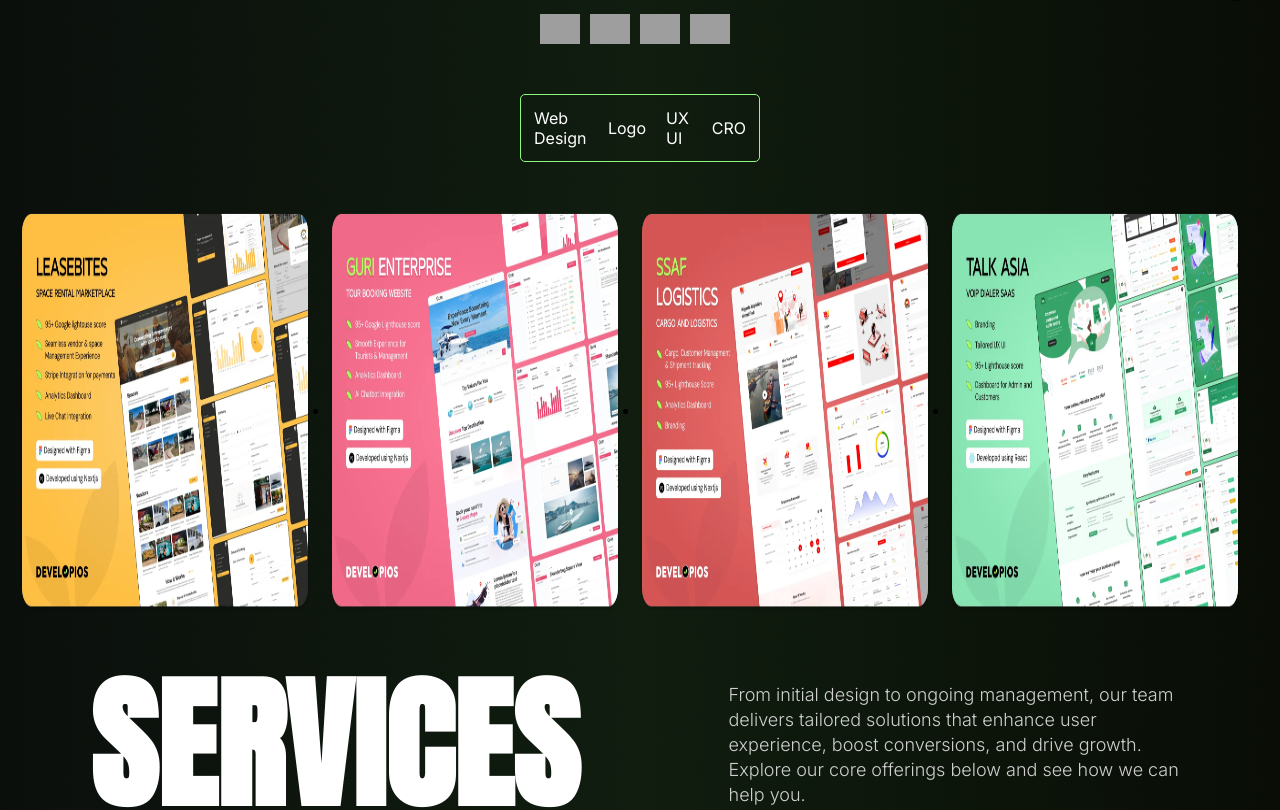
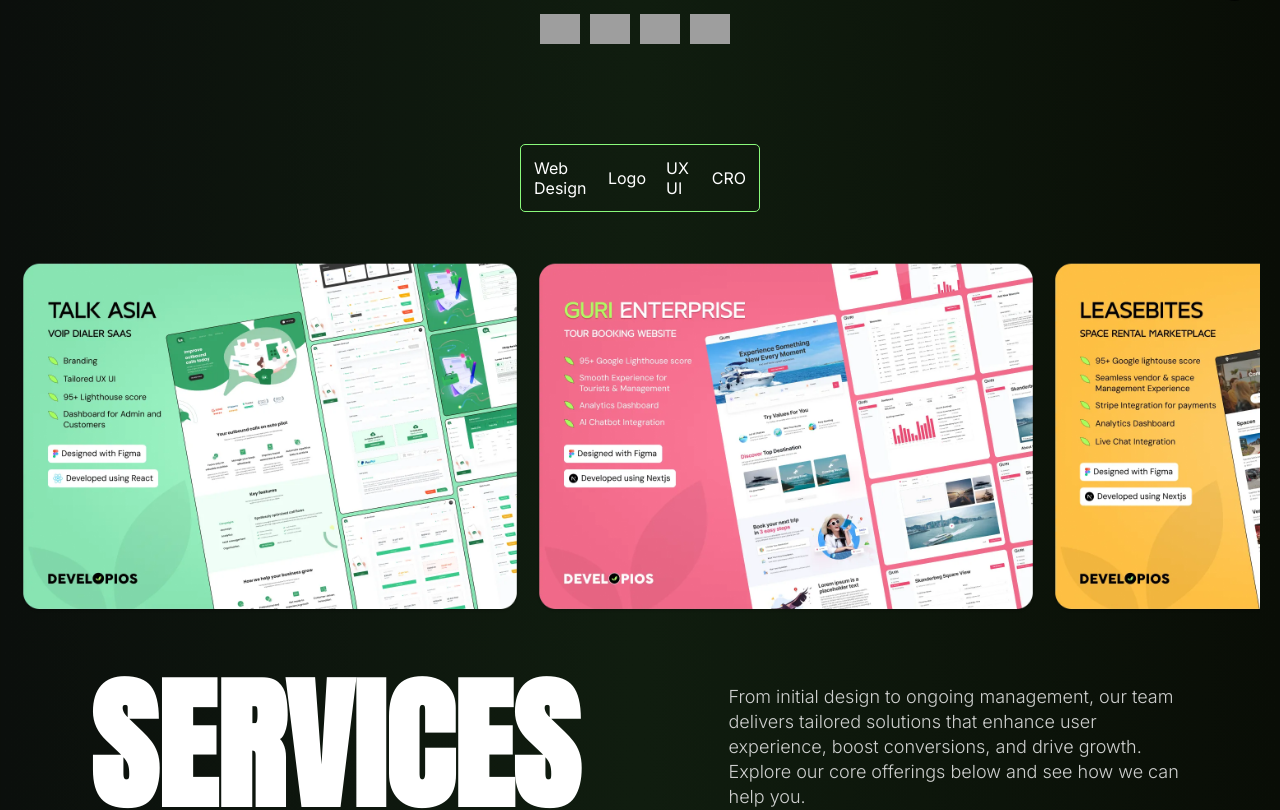
Before and after one commit to hamdanahmed88080/Developios, a React (Create React App) app: page / in a window 1280 px wide. Shown: the part 557-1367 px from the top of the page. Built offline with nearby package versions, Linux system fonts and the light colour scheme; grey boxes are pictures that could not be loaded.

Commit message:
Portfolio and WhyChooseUs Animations partially Completed

```diff
--- a/src/App.js
+++ b/src/App.js
@@ -14,7 +14,12 @@
 
 function App() {
   return (
-    <div className="App">
+    <div
+      className="App"
+      onScroll={() => {
+        console.log("I am scrolled");
+      }}
+    >
       <Navbar></Navbar>
       <Hero></Hero>
       <Portfolio></Portfolio>
--- a/src/Components/Portfolio/Portfolio.js
+++ b/src/Components/Portfolio/Portfolio.js
@@ -1,4 +1,6 @@
 import styles from "../Portfolio/Portfolio.module.css";
+
+import { useState, useEffect } from "react";
 
 import portfolioImageLeasabites from "../../images/672c6741e01a986a52015586_leasebites.webp";
 import portfolioImageGuriEnterprise from "../../images/672c6786b45a0a10ae7790a0_guri enterprise.webp";
@@ -6,9 +8,25 @@
 import portfolioImageSsafLogistics from "../../images/672c67f0b45a0a10ae77ef57_SSAF Logistics.webp";
 
 const Portfolio = () => {
+  var [movingValue, setMovingValue] = useState(0);
+  var min = -2100;
+  var max = 0;
+
+  useEffect(() => {
+    const interval = setInterval(() => {
+      setMovingValue((prev) => {
+        if (prev >= max) {
+          return min;
+        }
+        return prev + 1;
+      });
+    }, 5);
+    return () => clearInterval(interval);
+  }, []);
+
   return (
-    <div>
     <div className={styles.portfolio}>
+      <div className={styles.portfolioHeader}>
         <ul>
           <li>
             <a href="">Web Design</a>
@@ -24,8 +42,37 @@
           </li>
         </ul>
       </div>
-      <div className={styles.portfolioBanner}>
-        <ul>
+      <div className={`${styles.tabsContent} ${styles.wTabContent}`}></div>
+      <div
+        className={`${styles.wTabActive} ${styles.wTabPane} `}
+        style={{ opacity: "1", transform: "all, opacity 200ms" }}
+      >
+        <div className={`${styles.wTabActive} ${styles.wTabPane}`}>
+          <div
+            className={styles.portfolioBanner}
+            style={{
+              transform: `translate3d(0px,0px,0px)`,
+              scale: "1,1,1",
+            }}
+          >
+            <div className={`${styles.div21}`}>
+              <div className={`${styles.div19}`}>
+                <div className={styles.div20}>
+                  <img src={portfolioImageTalkAsia}></img>
+                </div>
+                <div className={styles.div20}>
+                  <img src={portfolioImageGuriEnterprise}></img>
+                </div>
+                <div className={styles.div20}>
+                  <img src={portfolioImageLeasabites}></img>
+                </div>
+                <div className={styles.div20}>
+                  <img src={portfolioImageSsafLogistics}></img>
+                </div>
+                <div className={styles.div20}>
+                  <img src={portfolioImageSsafLogistics}></img>
+                </div>
+                {/* <ul>
                   <li>
                     <img src={portfolioImageLeasabites}></img>
                   </li>
@@ -38,7 +85,42 @@
                   <li>
                     <img src={portfolioImageTalkAsia}></img>
                   </li>
-        </ul>
+                </ul> */}
+              </div>
+              <div className={`${styles.div19}`}>
+                <div className={styles.div20}>
+                  <img src={portfolioImageTalkAsia}></img>
+                </div>
+                <div className={styles.div20}>
+                  <img src={portfolioImageGuriEnterprise}></img>
+                </div>
+                <div className={styles.div20}>
+                  <img src={portfolioImageLeasabites}></img>
+                </div>
+                <div className={styles.div20}>
+                  <img src={portfolioImageSsafLogistics}></img>
+                </div>
+                <div className={styles.div20}>
+                  <img src={portfolioImageSsafLogistics}></img>
+                </div>
+                {/* <ul>
+                  <li>
+                    <img src={portfolioImageLeasabites}></img>
+                  </li>
+                  <li>
+                    <img src={portfolioImageGuriEnterprise}></img>
+                  </li>
+                  <li>
+                    <img src={portfolioImageSsafLogistics}></img>
+                  </li>
+                  <li>
+                    <img src={portfolioImageTalkAsia}></img>
+                  </li>
+                </ul> */}
+              </div>
+            </div>
+          </div>
+        </div>
       </div>
     </div>
   );
--- a/src/Components/Portfolio/Portfolio.module.css
+++ b/src/Components/Portfolio/Portfolio.module.css
@@ -1,8 +1,67 @@
 .portfolio {
+  overflow: hidden;
+}
+
+.portfolioBanner {
+  transform-style: preserve-3d;
+  /* will-change: transform;*/
+  width: 5142px;
+}
+
+.wTabPane {
+  display: block;
+}
+
+.wTabActive {
+  position: relative;
+}
+
+.portfolioHeader {
   margin: 50px 500px;
 }
 
-.portfolio ul {
+/*  */
+.tabsContent {
+  overflow: hidden;
+}
+
+.wTabContent {
+  display: block;
+  position: relative;
+}
+
+.div21 {
+  display: flex;
+  position: static;
+  width: auto;
+}
+
+.div19 {
+  grid-template-columns: 1fr 1fr 1fr 1fr 1fr;
+  grid-template-rows: auto;
+  row-gap: 16px;
+  column-gap: 16px;
+  display: grid;
+  position: static;
+  margin-right: 16px;
+}
+
+.div20 {
+  color: #a9fa7b;
+  border: 2px #fff;
+  border-radius: 5px;
+  width: 500px;
+  height: auto;
+}
+
+.img {
+  vertical-align: center;
+  max-width: 100%;
+  display: inline-block;
+}
+/*  */
+
+.portfolioHeader ul {
   display: flex;
   text-decoration: none;
   list-style: none;
@@ -16,23 +75,23 @@
   justify-content: space-between;
 }
 
-.portfolio ul li {
+.portfolioHeader ul li {
   color: white;
   justify-content: space-between;
   padding: 10px;
 }
 
-.portfolio ul li:hover {
+.portfolioHeader ul li:hover {
   background-color: #8afa7b;
   border-radius: 5px;
 }
 
-.portfolio ul li a {
+.portfolioHeader ul li a {
   text-decoration: none;
   color: white;
 }
 
-.portfolioBanner ul {
+/* .portfolioBanner ul {
   display: flex;
   overflow: hidden;
 }
@@ -40,4 +99,4 @@
 .portfolioBanner ul li img {
   height: 400px;
   padding-right: 20px;
-}
+} */
--- a/src/Components/WhyChooseUs/WhyChooseUs.js
+++ b/src/Components/WhyChooseUs/WhyChooseUs.js
@@ -1,9 +1,71 @@
 import styles from "./WhyChooseUs.module.css";
+import { useState, useEffect, useRef } from "react";
 
 const WhyChooseUs = () => {
+  var [movingValue, setMovingValue] = useState(1);
+  var [myScrollValue, setMyScrollValue] = useState(0);
+  var divRef = useRef(null);
+  var min = 0.8;
+  var max = 1;
+
+  useEffect(() => {
+    const handleScroll = () => {
+      setMyScrollValue(window.scrollY);
+      console.log("Scroll", myScrollValue);
+    };
+
+    window.addEventListener("scroll", handleScroll);
+    return () => {
+      window.removeEventListener("scroll", handleScroll);
+    };
+  }, []);
+
+  // useEffect(() => {
+  //   // const interval = setInterval(() => {}, 50);
+
+  //   const div = divRef.current;
+
+  //   const handleScroll = (event) => {
+  //     console.log("Div scrolled! scrollTop:", div.scrollTop);
+  //   };
+
+  //   window.addEventListener("scroll", () => {
+  //     console.log(window.scrollY);
+  //   });
+
+  //   console.log(window.scrollY);
+
+  //   // ✅ Add scroll event listener
+  //   div.addEventListener("scroll", handleScroll);
+
+  //   return () => {
+  //     div.removeEventListener("scroll", handleScroll);
+  //   };
+  // , []);
+
+  var onScrollingHandler = () => {
+    const div = divRef.current;
+    console.log("Scrolled");
+    div.addEventListener("scroll", () => {
+      console.log("I am scrolled", div.scrollTop);
+    });
+  };
+
+  var scale = myScrollValue / 2300;
+
   return (
     <div>
-      <div className={styles.whyChooseUs}>
+      <div
+        // ref={divRef}
+        className={styles.whyChooseUs}
+        style={{
+          transform: `translate3d(0px,0px,0px) scale3d(${scale},${scale},${scale})`,
+        }}
+        onClick={() => {
+          console.log("I am clicked");
+        }}
+        // onScroll={onScrollingHandler}
+      >
         <div className={styles.whyChooseUsContainer}>
           <div className={styles.whyChooseUsHero}>
             <h2>Why Choose Us</h2>
```
Lines whose indentation alone changed are shown as unchanged.
